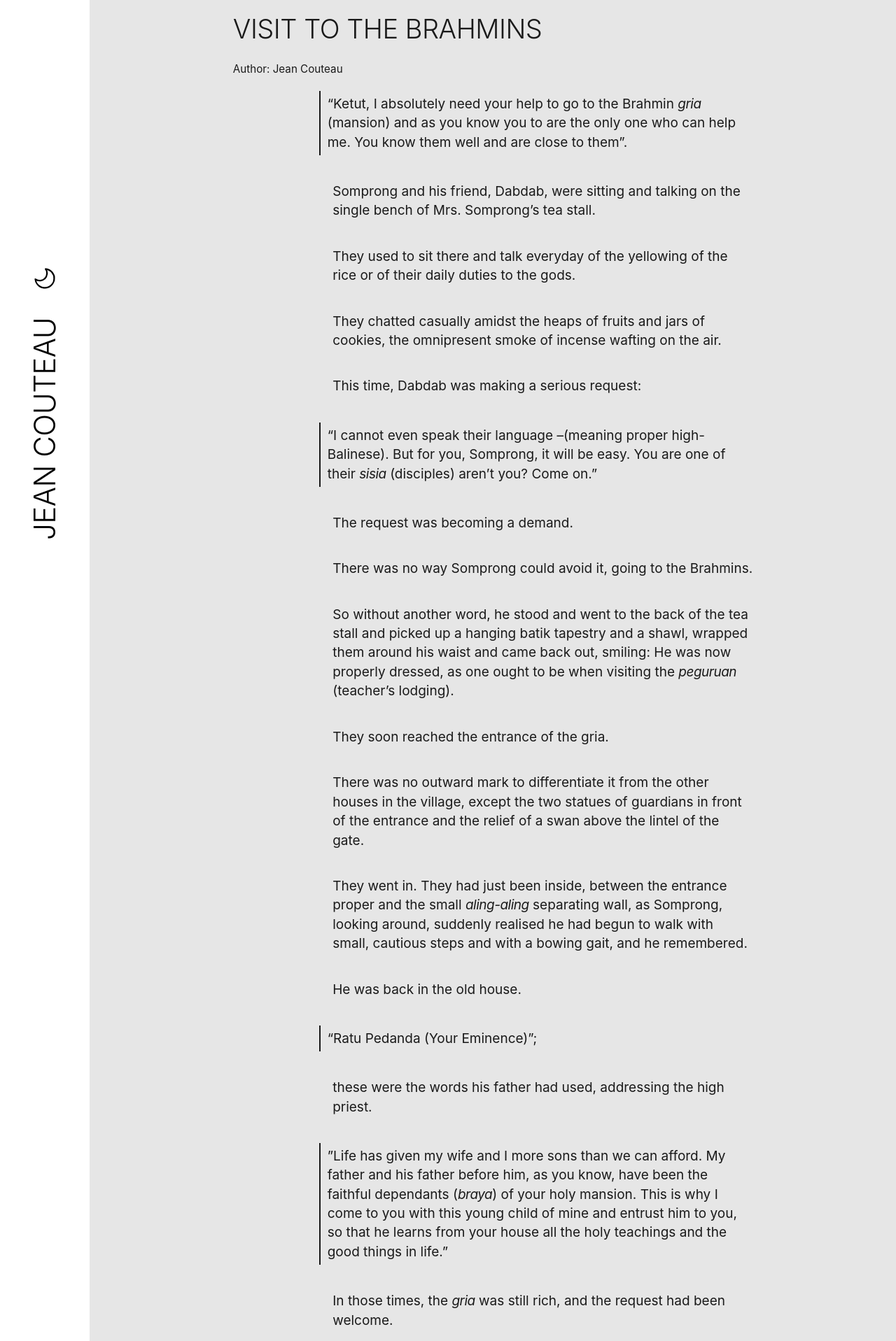
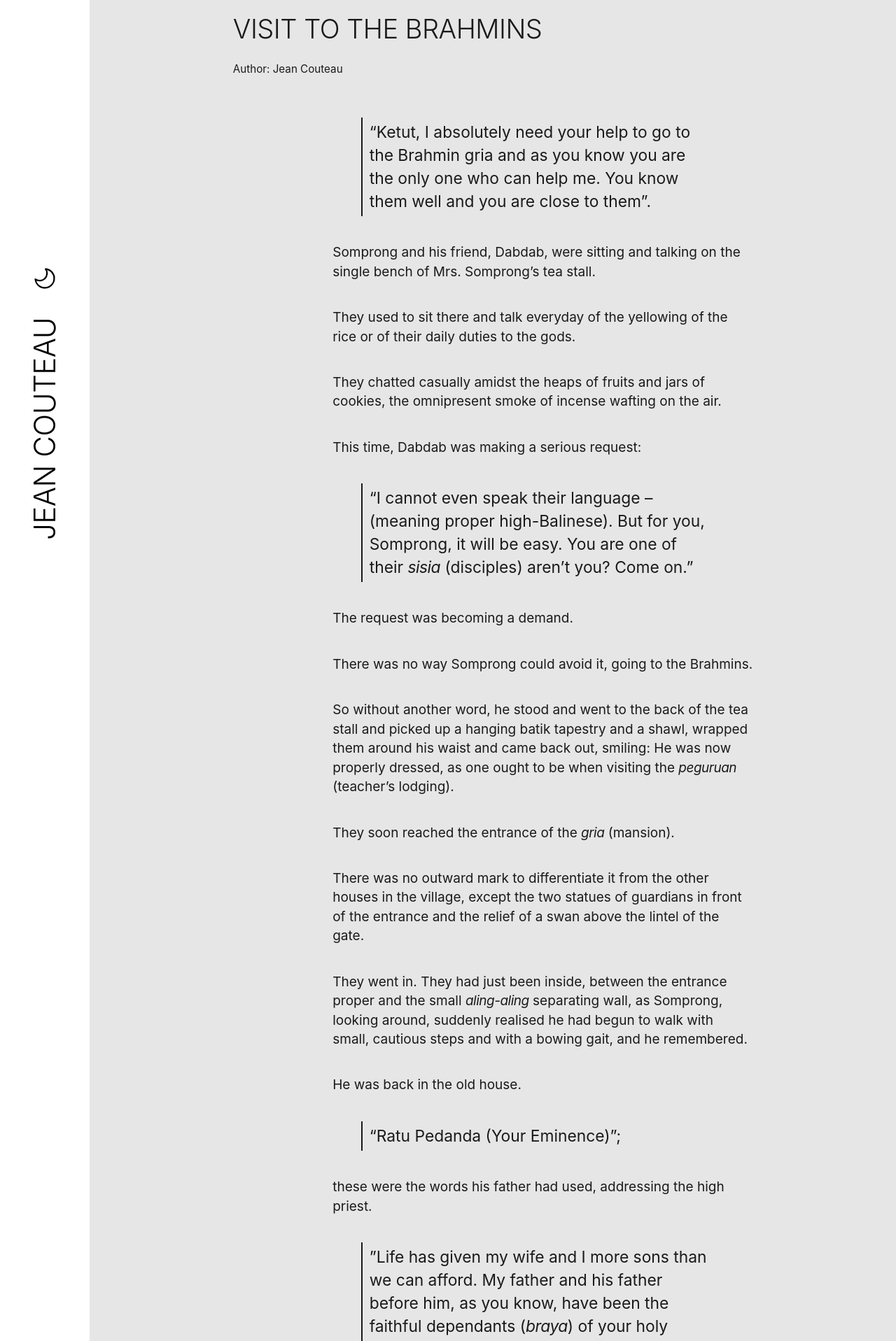
Before and after one commit to toybreaker/jeancouteau, a Jekyll site: the page built from _articles/visit-to-the-brahmins.md, in a window 1280 px wide. Shown: the top 1917 px of the page at 70% size. Built offline with Jekyll 4.4.1, drawn with Linux system fonts in a browser that asks for light colours; some of the changed text lies outside the part shown.

Commit message:
improved block-quotes...

```diff
--- a/_articles/visit-to-the-brahmins.md
+++ b/_articles/visit-to-the-brahmins.md
@@ -6,12 +6,11 @@
 description:
 image:
 ---
->“Ketut, I absolutely need your help to go to the Brahmin _gria_ (mansion) and as you know you to are the only one who can help me. You know them well and are close to them”.
+>“Ketut, I absolutely need your help to go to the Brahmin gria and as you know you are the only one who can help me. You know them well and you are close to them”.
 
 Somprong and his friend, Dabdab, were sitting and talking on the single bench of Mrs. Somprong’s tea stall.
 
-They used to sit there and talk everyday of the yellowing of
-the rice or of their daily duties to the gods.
+They used to sit there and talk everyday of the yellowing of the rice or of their daily duties to the gods.
 
 They chatted casually amidst the heaps of fruits and jars of cookies, the omnipresent smoke of incense wafting on the air.
 
@@ -97,11 +96,11 @@
 
 The High-Balinese words, which would have been awkward coming from the mouth of an ordinary villager, sounded natural when Somprong uttered them.
 
-Somprong’s companion sensed it, too; and he gaped in admiration at the choice of the words, words that are used only when addressing a Brahmin.
+Somprong’s companion sensed it, too, and he gaped in admiration at the choice of the words, words that are used only when addressing a _Brahmin_.
 
 >“What do you want from him?”
 
-asked Dayu Raka, adding,
+asked Dayu Raka, adding:
 
 >“I almost did not recognise you, Somprong. Do you come now only when you need us? If you want to see Ratu Pedanda he should be in the _bale dangin_ (eastern pavilion).”
 
--- a/_config.yml
+++ b/_config.yml
@@ -5,7 +5,7 @@
 description:             "Historian, anthropologist, art critic Jean Couteau writes about Bali life, connecting reality and myth, delivering clean, meaningful insights to understand social dynamics." # max 160 digits
 keywords:                Bali, culture, social dynamics, understanding, reality and myth, insights, ethnology, history, anthropology
 language:                en
-version:                 0.1.2
+version:                 0.1.3
 sass:
   style:                 compressed
 
--- a/_sass/_11articles.scss
+++ b/_sass/_11articles.scss
@@ -12,3 +12,8 @@
   letter-spacing: -0.5px;
   line-height: 1.1;
 }
+
+.article_content {
+  padding-top: $space;
+  padding-bottom: $space;
+}
--- a/_sass/_4base.scss
+++ b/_sass/_4base.scss
@@ -89,9 +89,12 @@
   margin-left: $space--small;
   margin-right: $space--small;
   p {
+    font-size: 120%;
     padding-top: $space--small/4;
     padding-bottom: $space--small/4;
     padding-left: $space--small/2;
+    padding-right: $space;
     border-left: 2px solid var(--text, black);
+    max-width: 540px!important;
   }
 }
```
Also changed, not shown: other parts of _articles/visit-to-the-brahmins.md (+2 -2 lines).
